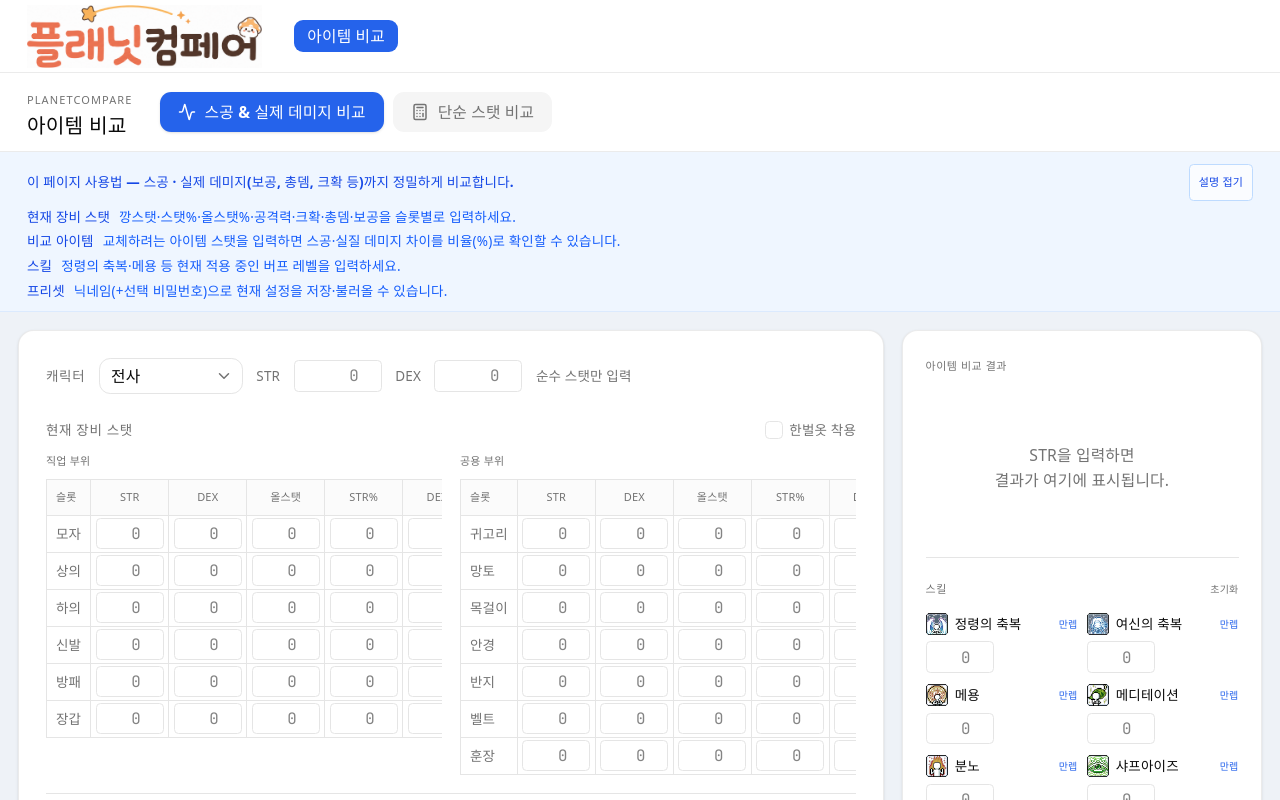
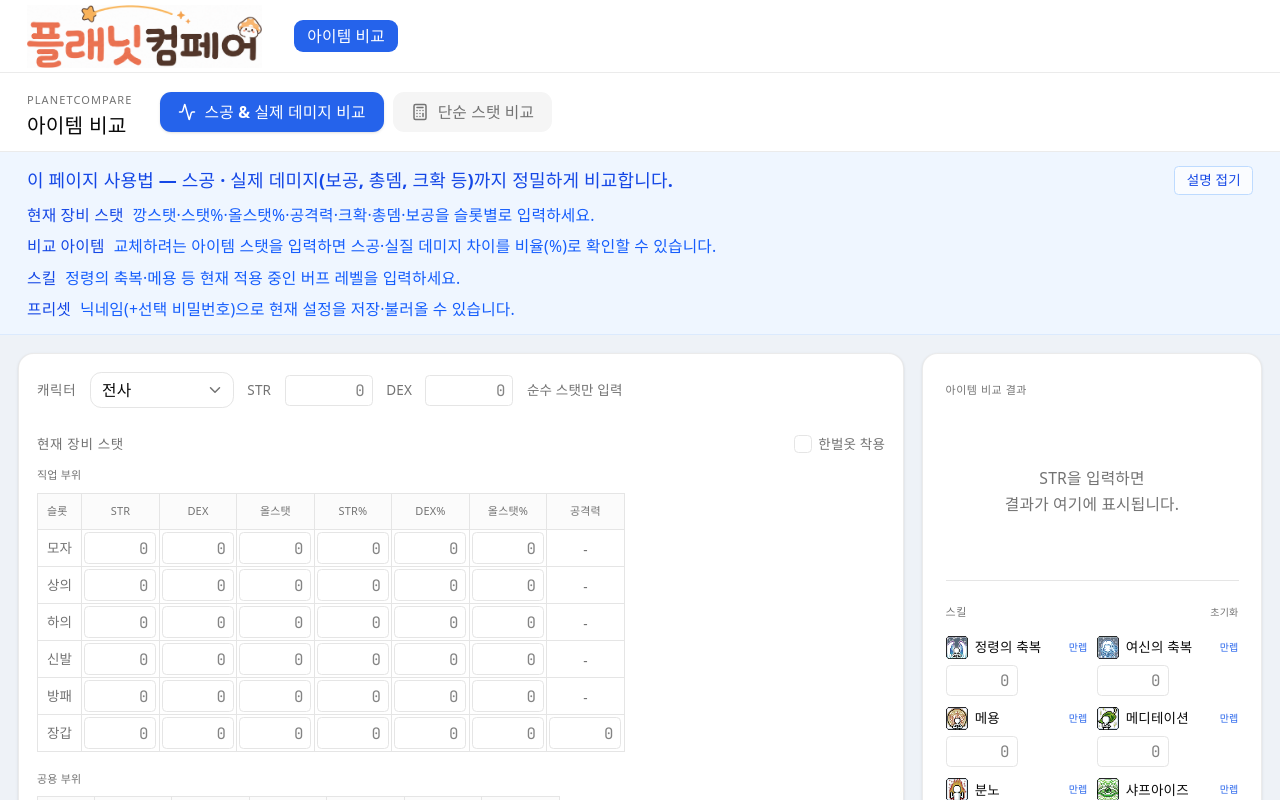
Before and after one commit to MaplePlanet-Support/MaplePlanet_Frontend, a React (Vite) app: page / in a window 1280 px wide. Shown: the top 800 px of the page. Built offline with nearby package versions, Linux system fonts and the light colour scheme; a web font is replaced by a local one.

Commit message:
UI 개선

```diff
--- a/src/index.css
+++ b/src/index.css
@@ -118,7 +118,7 @@
 }
 
 #root {
-  width: min(1480px, 100%);
+  width: min(1620px, 100%);
   margin: 0 auto;
   text-align: center;
   position: relative;
--- a/src/pages/calculator/DamageCalculator.tsx
+++ b/src/pages/calculator/DamageCalculator.tsx
@@ -366,7 +366,7 @@ export default function DamageCalculator() {
               <label className="rounded-md border border-border p-3 flex items-center justify-between gap-2 text-xs text-muted-foreground cursor-pointer select-none">
                 <span className="flex items-center gap-2">
                   <input type="checkbox" checked={hontaleVictory} onChange={e => setHontaleVictory(e.target.checked)} />
-                  <BuffLabel icon="혼테일 원정대의 승리.png">혼테일 원정대의 승리</BuffLabel>
+                  <BuffLabel icon="혼테일 원정대의 승리.png">혼테일</BuffLabel>
                 </span>
                 <span className="text-[11px] text-muted-foreground">공 +30 / 마 +40</span>
               </label>
--- a/src/pages/calculator/ItemCompare.tsx
+++ b/src/pages/calculator/ItemCompare.tsx
@@ -255,19 +255,19 @@ function GuidePanel({
 }) {
   const g = GUIDE[mode]
   return (
-    <div className="bg-blue-50 border-b border-blue-100 px-6 py-2.5 flex flex-col gap-1.5">
+    <div className="bg-blue-50 border-b border-blue-100 px-6 py-3 flex flex-col gap-2">
       <div className="flex items-center justify-between gap-3">
-        <div className="text-xs font-semibold text-blue-700">이 페이지 사용법 — {g.summary}</div>
+        <div className="text-sm md:text-base font-semibold text-blue-700">이 페이지 사용법 — {g.summary}</div>
         <button
           type="button"
           onClick={onToggle}
-          className="shrink-0 rounded border border-blue-200 bg-white/70 px-2 py-1 text-[11px] font-medium text-blue-700 hover:bg-white"
+          className="shrink-0 rounded border border-blue-200 bg-white/70 px-2.5 py-1 text-xs font-medium text-blue-700 hover:bg-white"
         >
           {open ? '설명 접기' : '설명 펼치기'}
         </button>
       </div>
       {open && g.details.map(({ label, desc }) => (
-        <div key={label} className="flex gap-2 text-xs">
+        <div key={label} className="flex gap-2 text-xs md:text-sm">
           <span className="font-semibold text-blue-700 whitespace-nowrap">{label}</span>
           <span className="text-blue-600">{desc}</span>
         </div>
@@ -293,7 +293,7 @@ function NumInput({
         onChange(max !== undefined ? Math.min(v, max) : v)
       }}
       style={{ width, fontFamily: "'JetBrains Mono', monospace" }}
-      className="h-7 rounded border border-border bg-background px-1.5 text-right text-sm focus:outline-none focus:ring-1 focus:ring-ring"
+      className="h-7 rounded border border-border bg-background px-1.5 text-right text-sm focus:outline-none focus:ring-1 focus:ring-ring [appearance:textfield] [&::-webkit-outer-spin-button]:appearance-none [&::-webkit-inner-spin-button]:appearance-none"
     />
   )
 }
@@ -883,10 +883,10 @@ export default function ItemCompare() {
         onToggle={() => setIsGuideOpen(open => !open)}
       />
 
-      <div className="grid grid-cols-1 gap-4 p-3 lg:grid-cols-[minmax(0,1fr)_360px] lg:p-4 lg:items-start">
+      <div className="grid grid-cols-1 gap-4 p-3 lg:grid-cols-[minmax(0,1fr)_340px] lg:p-4 lg:items-start">
 
         {/* ── LEFT ── */}
-        <div className="bg-white rounded-xl border border-black/8 shadow-sm p-3 sm:p-6 flex flex-col gap-6">
+        <div className="bg-white rounded-xl border border-black/8 shadow-sm p-3 sm:p-4 flex flex-col gap-6">
 
           {/* 캐릭터 */}
           <section>
@@ -923,7 +923,7 @@ export default function ItemCompare() {
               </label>
             </div>
 
-            <div className="flex flex-col gap-4 xl:flex-row">
+            <div className="flex flex-col gap-3 2xl:flex-row">
               <div className="flex-1 min-w-0">
                 <div className="text-[11px] font-medium text-muted-foreground mb-1">직업 부위</div>
                 <div className="overflow-x-auto">
@@ -931,26 +931,26 @@ export default function ItemCompare() {
                     <thead>
                       <tr className="bg-muted/40">
                         <th className="border border-border px-2 py-1 text-left text-[11px] font-medium text-muted-foreground">슬롯</th>
-                        <th className="border border-border px-1 py-1 text-center text-[11px] font-medium text-muted-foreground">{statLabel}</th>
-                        {mode === 2 && (<th className="border border-border px-1 py-1 text-center text-[11px] font-medium text-muted-foreground">{subLabel}</th>)}
-                        <th className="border border-border px-1 py-1 text-center text-[11px] font-medium text-muted-foreground">올스탯</th>
-                        <th className="border border-border px-1 py-1 text-center text-[11px] font-medium text-muted-foreground">{statLabel}%</th>
-                        {mode === 2 && (<th className="border border-border px-1 py-1 text-center text-[11px] font-medium text-muted-foreground">{subLabel}%</th>)}
-                        <th className="border border-border px-1 py-1 text-center text-[11px] font-medium text-muted-foreground">올스탯%</th>
-                        {mode === 2 && (<th className="border border-border px-1 py-1 text-center text-[11px] font-medium text-muted-foreground">{atkColLabel}</th>)}
+                        <th className="border border-border px-0.5 py-1 text-center text-[11px] font-medium text-muted-foreground">{statLabel}</th>
+                        {mode === 2 && (<th className="border border-border px-0.5 py-1 text-center text-[11px] font-medium text-muted-foreground">{subLabel}</th>)}
+                        <th className="border border-border px-0.5 py-1 text-center text-[11px] font-medium text-muted-foreground">올스탯</th>
+                        <th className="border border-border px-0.5 py-1 text-center text-[11px] font-medium text-muted-foreground">{statLabel}%</th>
+                        {mode === 2 && (<th className="border border-border px-0.5 py-1 text-center text-[11px] font-medium text-muted-foreground">{subLabel}%</th>)}
+                        <th className="border border-border px-0.5 py-1 text-center text-[11px] font-medium text-muted-foreground">올스탯%</th>
+                        {mode === 2 && (<th className="border border-border px-0.5 py-1 text-center text-[11px] font-medium text-muted-foreground">{atkColLabel}</th>)}
                       </tr>
                     </thead>
                     <tbody>
                       {jobSlotRows.map(s => (
                         <tr key={s} className="hover:bg-muted/20">
                           <td className="border border-border px-2 py-0.5 text-xs text-muted-foreground whitespace-nowrap">{s}</td>
-                          <td className="border border-border px-1 py-0.5 text-center"><NumInput value={slots[s].flatStat} onChange={v => updateSlot(s, 'flatStat', v)} max={1000} width={68} /></td>
-                          {mode === 2 && (<td className="border border-border px-1 py-0.5 text-center"><NumInput value={slots[s].flatSubStat} onChange={v => updateSlot(s, 'flatSubStat', v)} max={1000} width={68} /></td>)}
-                          <td className="border border-border px-1 py-0.5 text-center"><NumInput value={slots[s].flatAllStat} onChange={v => updateSlot(s, 'flatAllStat', v)} max={1000} width={68} /></td>
-                          <td className="border border-border px-1 py-0.5 text-center"><NumInput value={slots[s].statPercent} onChange={v => updateSlot(s, 'statPercent', v)} max={1000} width={68} /></td>
-                          {mode === 2 && (<td className="border border-border px-1 py-0.5 text-center"><NumInput value={slots[s].subStatPercent} onChange={v => updateSlot(s, 'subStatPercent', v)} max={1000} width={68} /></td>)}
-                          <td className="border border-border px-1 py-0.5 text-center"><NumInput value={slots[s].allStatPercent} onChange={v => updateSlot(s, 'allStatPercent', v)} max={1000} width={68} /></td>
-                          {mode === 2 && (<td className="border border-border px-1 py-0.5 text-center">{canUseFlatAtk(s, isMage) ? (<NumInput value={slots[s].flatAtk} onChange={v => updateSlot(s, 'flatAtk', v)} max={1000} width={68} />) : (<span className="text-xs text-muted-foreground">-</span>)}</td>)}
+                          <td className="border border-border px-0.5 py-0.5 text-center"><NumInput value={slots[s].flatStat} onChange={v => updateSlot(s, 'flatStat', v)} max={1000} width={72} /></td>
+                          {mode === 2 && (<td className="border border-border px-0.5 py-0.5 text-center"><NumInput value={slots[s].flatSubStat} onChange={v => updateSlot(s, 'flatSubStat', v)} max={1000} width={72} /></td>)}
+                          <td className="border border-border px-0.5 py-0.5 text-center"><NumInput value={slots[s].flatAllStat} onChange={v => updateSlot(s, 'flatAllStat', v)} max={1000} width={72} /></td>
+                          <td className="border border-border px-0.5 py-0.5 text-center"><NumInput value={slots[s].statPercent} onChange={v => updateSlot(s, 'statPercent', v)} max={1000} width={72} /></td>
+                          {mode === 2 && (<td className="border border-border px-0.5 py-0.5 text-center"><NumInput value={slots[s].subStatPercent} onChange={v => updateSlot(s, 'subStatPercent', v)} max={1000} width={72} /></td>)}
+                          <td className="border border-border px-0.5 py-0.5 text-center"><NumInput value={slots[s].allStatPercent} onChange={v => updateSlot(s, 'allStatPercent', v)} max={1000} width={72} /></td>
+                          {mode === 2 && (<td className="border border-border px-0.5 py-0.5 text-center">{canUseFlatAtk(s, isMage) ? (<NumInput value={slots[s].flatAtk} onChange={v => updateSlot(s, 'flatAtk', v)} max={1000} width={72} />) : (<span className="text-xs text-muted-foreground">-</span>)}</td>)}
                         </tr>
                       ))}
                     </tbody>
@@ -965,26 +965,26 @@ export default function ItemCompare() {
                     <thead>
                       <tr className="bg-muted/40">
                         <th className="border border-border px-2 py-1 text-left text-[11px] font-medium text-muted-foreground">슬롯</th>
-                        <th className="border border-border px-1 py-1 text-center text-[11px] font-medium text-muted-foreground">{statLabel}</th>
-                        {mode === 2 && (<th className="border border-border px-1 py-1 text-center text-[11px] font-medium text-muted-foreground">{subLabel}</th>)}
-                        <th className="border border-border px-1 py-1 text-center text-[11px] font-medium text-muted-foreground">올스탯</th>
-                        <th className="border border-border px-1 py-1 text-center text-[11px] font-medium text-muted-foreground">{statLabel}%</th>
-                        {mode === 2 && (<th className="border border-border px-1 py-1 text-center text-[11px] font-medium text-muted-foreground">{subLabel}%</th>)}
-                        <th className="border border-border px-1 py-1 text-center text-[11px] font-medium text-muted-foreground">올스탯%</th>
-                        {mode === 2 && isMage && (<th className="border border-border px-1 py-1 text-center text-[11px] font-medium text-muted-foreground">{atkColLabel}</th>)}
+                        <th className="border border-border px-0.5 py-1 text-center text-[11px] font-medium text-muted-foreground">{statLabel}</th>
+                        {mode === 2 && (<th className="border border-border px-0.5 py-1 text-center text-[11px] font-medium text-muted-foreground">{subLabel}</th>)}
+                        <th className="border border-border px-0.5 py-1 text-center text-[11px] font-medium text-muted-foreground">올스탯</th>
+                        <th className="border border-border px-0.5 py-1 text-center text-[11px] font-medium text-muted-foreground">{statLabel}%</th>
+                        {mode === 2 && (<th className="border border-border px-0.5 py-1 text-center text-[11px] font-medium text-muted-foreground">{subLabel}%</th>)}
+                        <th className="border border-border px-0.5 py-1 text-center text-[11px] font-medium text-muted-foreground">올스탯%</th>
+                        {mode === 2 && isMage && (<th className="border border-border px-0.5 py-1 text-center text-[11px] font-medium text-muted-foreground">{atkColLabel}</th>)}
                       </tr>
                     </thead>
                     <tbody>
                       {COMMON_SLOTS.map(s => (
                         <tr key={s} className="hover:bg-muted/20">
                           <td className="border border-border px-2 py-0.5 text-xs text-muted-foreground whitespace-nowrap">{s}</td>
-                          <td className="border border-border px-1 py-0.5 text-center"><NumInput value={slots[s].flatStat} onChange={v => updateSlot(s, 'flatStat', v)} max={1000} width={68} /></td>
-                          {mode === 2 && (<td className="border border-border px-1 py-0.5 text-center"><NumInput value={slots[s].flatSubStat} onChange={v => updateSlot(s, 'flatSubStat', v)} max={1000} width={68} /></td>)}
-                          <td className="border border-border px-1 py-0.5 text-center"><NumInput value={slots[s].flatAllStat} onChange={v => updateSlot(s, 'flatAllStat', v)} max={1000} width={68} /></td>
-                          <td className="border border-border px-1 py-0.5 text-center"><NumInput value={slots[s].statPercent} onChange={v => updateSlot(s, 'statPercent', v)} max={1000} width={68} /></td>
-                          {mode === 2 && (<td className="border border-border px-1 py-0.5 text-center"><NumInput value={slots[s].subStatPercent} onChange={v => updateSlot(s, 'subStatPercent', v)} max={1000} width={68} /></td>)}
-                          <td className="border border-border px-1 py-0.5 text-center"><NumInput value={slots[s].allStatPercent} onChange={v => updateSlot(s, 'allStatPercent', v)} max={1000} width={68} /></td>
-                          {mode === 2 && isMage && (<td className="border border-border px-1 py-0.5 text-center">{isFlatMagicSlot(s) ? (<NumInput value={slots[s].flatAtk} onChange={v => updateSlot(s, 'flatAtk', v)} max={1000} width={68} />) : (<span className="text-xs text-muted-foreground">-</span>)}</td>)}
+                          <td className="border border-border px-0.5 py-0.5 text-center"><NumInput value={slots[s].flatStat} onChange={v => updateSlot(s, 'flatStat', v)} max={1000} width={72} /></td>
+                          {mode === 2 && (<td className="border border-border px-0.5 py-0.5 text-center"><NumInput value={slots[s].flatSubStat} onChange={v => updateSlot(s, 'flatSubStat', v)} max={1000} width={72} /></td>)}
+                          <td className="border border-border px-0.5 py-0.5 text-center"><NumInput value={slots[s].flatAllStat} onChange={v => updateSlot(s, 'flatAllStat', v)} max={1000} width={72} /></td>
+                          <td className="border border-border px-0.5 py-0.5 text-center"><NumInput value={slots[s].statPercent} onChange={v => updateSlot(s, 'statPercent', v)} max={1000} width={72} /></td>
+                          {mode === 2 && (<td className="border border-border px-0.5 py-0.5 text-center"><NumInput value={slots[s].subStatPercent} onChange={v => updateSlot(s, 'subStatPercent', v)} max={1000} width={72} /></td>)}
+                          <td className="border border-border px-0.5 py-0.5 text-center"><NumInput value={slots[s].allStatPercent} onChange={v => updateSlot(s, 'allStatPercent', v)} max={1000} width={72} /></td>
+                          {mode === 2 && isMage && (<td className="border border-border px-0.5 py-0.5 text-center">{isFlatMagicSlot(s) ? (<NumInput value={slots[s].flatAtk} onChange={v => updateSlot(s, 'flatAtk', v)} max={1000} width={72} />) : (<span className="text-xs text-muted-foreground">-</span>)}</td>)}
                         </tr>
                       ))}
                     </tbody>
@@ -1456,42 +1456,42 @@ export default function ItemCompare() {
                     <Label className="text-xs"><BuffLabel icon="정령의축복.png">정령의 축복</BuffLabel></Label>
                     <button type="button" onClick={() => setBlessingLevel(20)} className="text-[10px] font-medium text-maple hover:underline">만렙</button>
                   </div>
-                  <NumInput value={blessingLevel} onChange={v => setBlessingLevel(levelValue(v, 20))} width={68} />
+                  <NumInput value={blessingLevel} onChange={v => setBlessingLevel(levelValue(v, 20))} width={72} />
                 </div>
                 <div className="flex flex-col gap-1">
                   <div className="flex items-center justify-between gap-2">
                     <Label className="text-xs"><BuffLabel icon="여신의축복.png">여신의 축복</BuffLabel></Label>
                     <button type="button" onClick={() => setEmPressBlessingLevel(12)} className="text-[10px] font-medium text-maple hover:underline">만렙</button>
                   </div>
-                  <NumInput value={empressBlessingLevel} onChange={v => setEmPressBlessingLevel(levelValue(v, 12))} width={68} />
+                  <NumInput value={empressBlessingLevel} onChange={v => setEmPressBlessingLevel(levelValue(v, 12))} width={72} />
                 </div>
                 <div className="flex flex-col gap-1">
                   <div className="flex items-center justify-between gap-2">
                     <Label className="text-xs"><BuffLabel icon="메이플용사.png">메용</BuffLabel></Label>
                     <button type="button" onClick={() => setMapleWarriorLevel(30)} className="text-[10px] font-medium text-maple hover:underline">만렙</button>
                   </div>
-                  <NumInput value={mapleWarriorLevel} onChange={v => setMapleWarriorLevel(levelValue(v, 30))} width={68} />
+                  <NumInput value={mapleWarriorLevel} onChange={v => setMapleWarriorLevel(levelValue(v, 30))} width={72} />
                 </div>
                 <div className="flex flex-col gap-1">
                   <div className="flex items-center justify-between gap-2">
                     <Label className="text-xs"><BuffLabel icon="메디테이션.png">메디테이션</BuffLabel></Label>
                     <button type="button" onClick={() => setMeditationLevel(20)} className="text-[10px] font-medium text-maple hover:underline">만렙</button>
                   </div>
-                  <NumInput value={meditationLevel} onChange={v => setMeditationLevel(levelValue(v, 20))} width={68} />
+                  <NumInput value={meditationLevel} onChange={v => setMeditationLevel(levelValue(v, 20))} width={72} />
                 </div>
                 <div className="flex flex-col gap-1">
                   <div className="flex items-center justify-between gap-2">
                     <Label className="text-xs"><BuffLabel icon="분노.png">분노</BuffLabel></Label>
                     <button type="button" onClick={() => setRageLevelSafe(20)} className="text-[10px] font-medium text-maple hover:underline">만렙</button>
                   </div>
-                  <NumInput value={rageLevel} onChange={setRageLevelSafe} width={68} />
+                  <NumInput value={rageLevel} onChange={setRageLevelSafe} width={72} />
                 </div>
                 <div className="flex flex-col gap-1">
                   <div className="flex items-center justify-between gap-2">
                     <Label className="text-xs"><BuffLabel icon="샤프아이즈.png">샤프아이즈</BuffLabel></Label>
                     <button type="button" onClick={() => setSharpEyesLevelSafe(30)} className="text-[10px] font-medium text-maple hover:underline">만렙</button>
                   </div>
-                  <NumInput value={sharpEyesLevel} onChange={setSharpEyesLevelSafe} width={68} />
+                  <NumInput value={sharpEyesLevel} onChange={setSharpEyesLevelSafe} width={72} />
                 </div>
                 <label className="flex items-center gap-1.5 text-xs text-muted-foreground cursor-pointer select-none">
                   <input type="checkbox" checked={decentSharpEyes} onChange={e => setDecentSharpEyesSafe(e.target.checked)} />
@@ -1503,7 +1503,7 @@ export default function ItemCompare() {
                 </label>
                 <label className="flex items-center gap-1.5 text-xs text-muted-foreground cursor-pointer select-none">
                   <input type="checkbox" checked={hontaleVictory} onChange={e => setHontaleVictory(e.target.checked)} />
-                  <BuffLabel icon="혼테일 원정대의 승리.png">혼테일 원정대의 승리</BuffLabel>
+                  <BuffLabel icon="혼테일 원정대의 승리.png">혼테일</BuffLabel>
                 </label>
               </div>
             </div>
```
